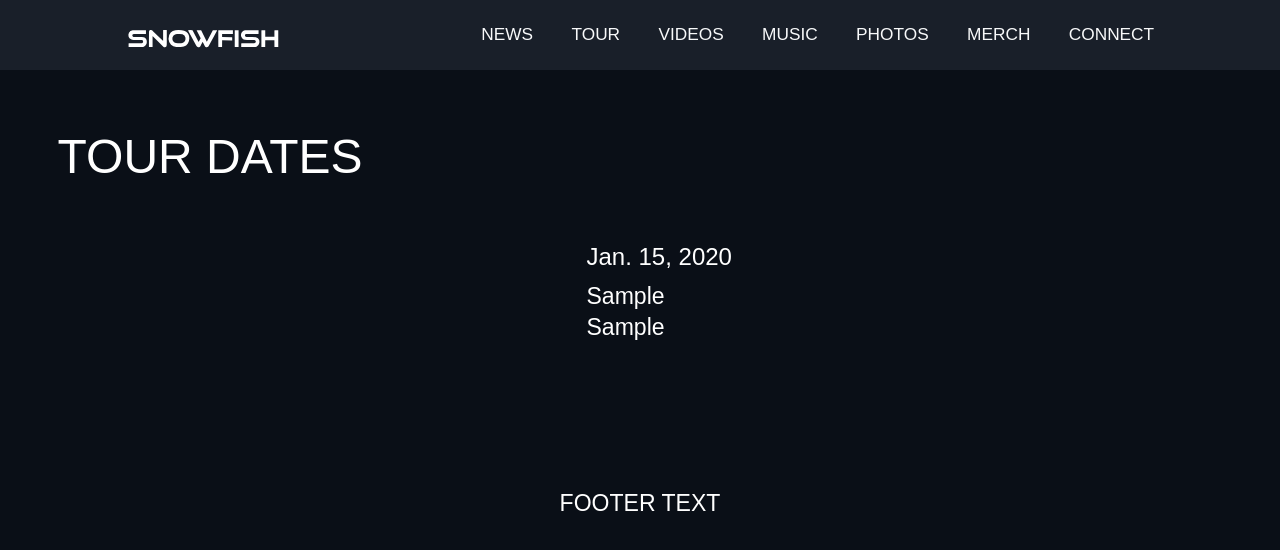
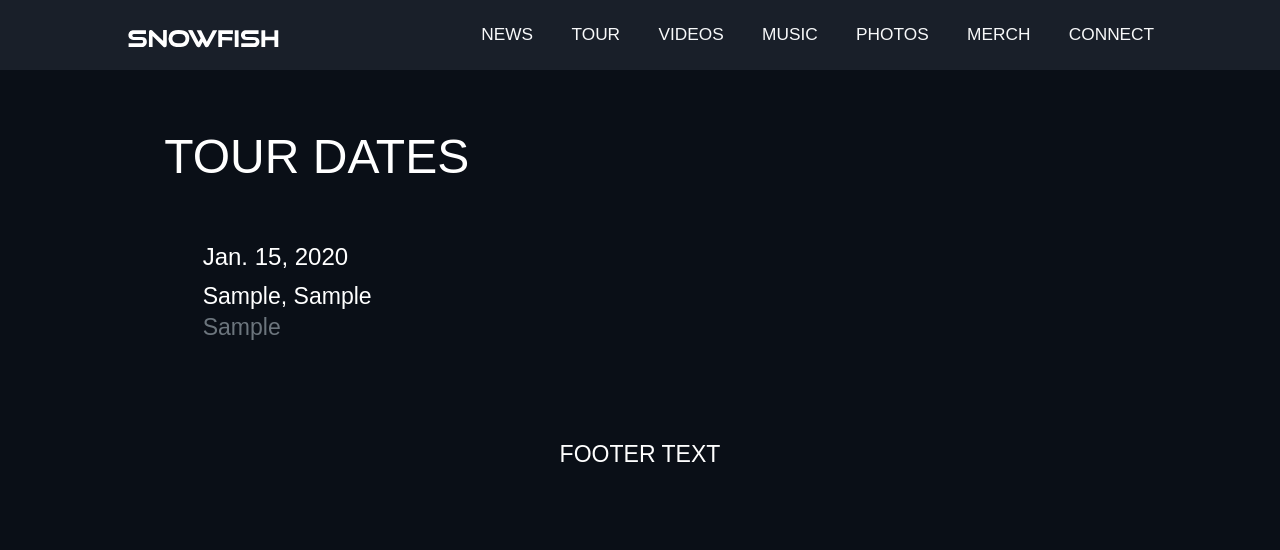
Before and after one commit to solomonrodrigues/snowfish, a Django app: template tour/templates/tour-dates.html in a window 1280 px wide. Shown: the top 550 px of the page. Run offline with Django 4.2, Linux system fonts and the light colour scheme; the template is opened without the code that fills it: values that come from a table or form of the project are taken from there, others are empty; tables that the repository leaves empty hold one stand-in row (values such as "Sample post").

Commit message:
Tour dates and footer update

```diff
--- a/layout/static/layout/css/styles.css
+++ b/layout/static/layout/css/styles.css
@@ -59,11 +59,16 @@ p {
 }
 
 [role="footer"] {
+    position: relative;
+    right: 0;
+    bottom: 0;
+    left: 0;
+    width: 100%;
+    height: 60px;
     background: transparent; /*#191f29;*/
     overflow: hidden;
     margin: 0;
-    padding: 10px 0 6px;
-    position: relative;
+    padding: 1rem;
     z-index: 0;
     text-transform: uppercase;
 }
--- a/tour/templates/tour-dates.html
+++ b/tour/templates/tour-dates.html
@@ -3,18 +3,20 @@
 
 {% block content %}
 
-<div class="py-sm-5 py-3 px-5 px-2">
+<div class="row">
+  <div class="d-flex justify-content-center align-items-center">
+    <div class="p-lg-5 p-4 col-lg-10 col-12">
 
       <h1 class="text-left">TOUR DATES</h1>
 
-  <div class="d-flex justify-content-center my-5">
+      <div class="mt-5">
         <ol id="tour-dates-list" class="tour-dates-list">
-      {% for tour_date in tour_dates %}
+          {% for date in tour_dates %}
           <li>
-        <div>
-          <h5>{{ tour_date.date }}</h5>
-          <p>{{ tour_date.city }}</p>
-          <p>{{ tour_date.venue }}</p>
+            <div class="mb-3">
+              <h5>{{ date.date }}</h5>
+              <p>{{ date.city }}, {{ date.country }}</p>
+              <p class="text-secondary">{{ date.venue }}</p>
             </div>
           </li>
           {% endfor %}
@@ -22,5 +24,7 @@
       </div>
 
     </div>
+  </div>
+</div>
 
 {% endblock %}
--- a/tour/views.py
+++ b/tour/views.py
@@ -9,6 +9,11 @@ class TourDates(ListView):
     model = TourDate
     template_name = 'tour-dates.html'
 
+    def get_context_data(self, **kwargs):
+        context = super().get_context_data(**kwargs)
+        context['tour_dates'] = self.get_queryset()
+        return context
+
 
 class TourDate(DetailView):
     model = TourDate
```
Lines whose indentation alone changed are shown as unchanged.
